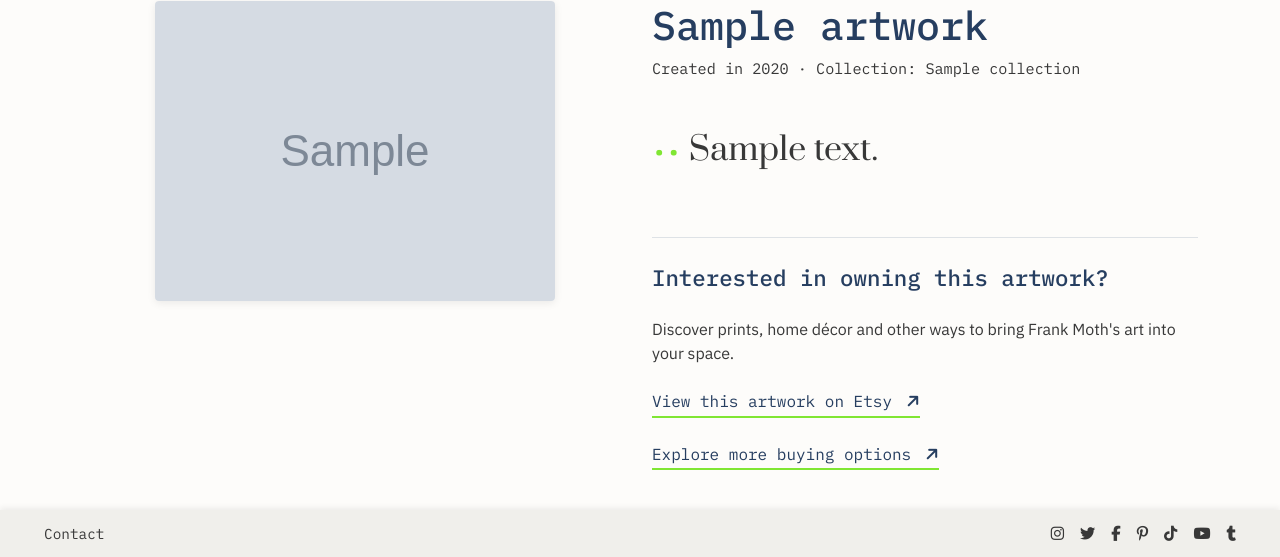
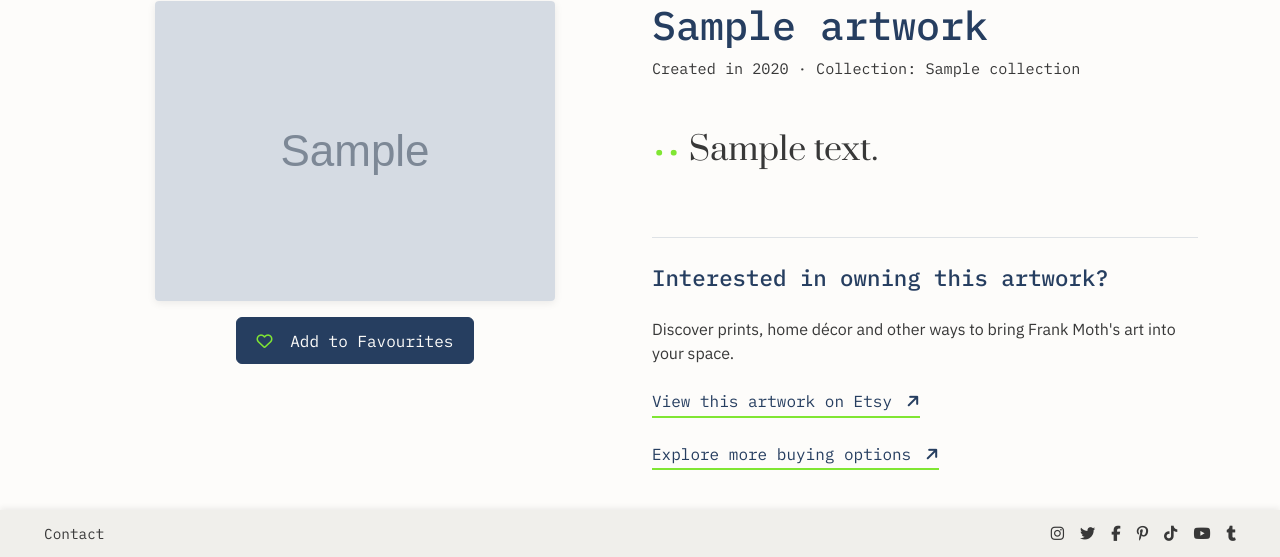
Before and after one commit to angela64711/fourth-milestone-project, a Django app: a page that uses artworks/templates/artworks/artwork_detail.html in a window 1280 px wide. Shown: the part 253-810 px from the top of the page. Run offline with Django 5.2, Linux system fonts and the light colour scheme; tables that the repository leaves empty hold one stand-in row (values such as "Sample post"); grey boxes marked "Sample" are stand-in pictures; some libraries are stand-ins or nearby versions.

Commit message:
Add authenticated artwork favourites functionality

```diff
--- a/artworks/models.py
+++ b/artworks/models.py
@@ -3,6 +3,8 @@ from django.db.models import Max
 from django.db.models.deletion import PROTECT
 from django.db.models.functions import Lower
 from django.utils.text import slugify
+
+from django.conf import settings
 
 
 class Collection(models.Model):
@@ -134,3 +136,33 @@ class Artwork(models.Model):
 
     def __str__(self):
         return self.title
+
+
+class Favourite(models.Model):
+    """
+    Stores artworks saved by registered users.
+    """
+
+    user = models.ForeignKey(
+        settings.AUTH_USER_MODEL,
+        on_delete=models.CASCADE,
+        related_name="favourites",
+    )
+    artwork = models.ForeignKey(
+        Artwork,
+        on_delete=models.CASCADE,
+        related_name="favourites",
+    )
+    created_on = models.DateTimeField(auto_now_add=True)
+
+    class Meta:
+        ordering = ["-created_on"]
+        constraints = [
+            models.UniqueConstraint(
+                fields=["user", "artwork"],
+                name="unique_user_artwork_favourite",
+            ),
+        ]
+
+    def __str__(self):
+        return f"{self.user} - {self.artwork}"
--- a/artworks/templates/artworks/artwork_detail.html
+++ b/artworks/templates/artworks/artwork_detail.html
@@ -10,13 +10,23 @@
 
 <main id="artwork-detail" class="container py-4">
 
-    <!-- Back to collection gallery -->
+
+    <!-- Back navigation -->
     <div class="mb-1 mb-lg-2 text-center text-lg-start">
-        <a href="{% url 'artworks' artwork.collection.slug %}?page={{ gallery_page }}" class="underline-link">
+        {% if from_favourites %}
+        <a href="{% url 'profiles:my_account' %}" class="underline-link">
+            <i class="fa-solid fa-arrow-left me-2" aria-hidden="true"></i>
+            Back to My Favourites
+        </a>
+        {% else %}
+        <a href="{% url 'artworks' artwork.collection.slug %}?page={{ gallery_page }}"
+            class="underline-link">
             <i class="fa-solid fa-arrow-left me-2" aria-hidden="true"></i>
             Back to Collection
         </a>
+        {% endif %}
     </div>
+
 
     <!-- Decorative heading -->
     <div id="artwork-detail-decoration" class="text-center mb-3 mb-lg-5" aria-hidden="true">
@@ -27,9 +37,42 @@
     <!-- Artwork and information -->
     <div class="row g-4">
 
-        <!-- Artwork image -->
+        <!-- Artwork image and favourite control -->
         <div class="col-12 col-lg-6">
-            <img src="{{ artwork.image.url }}" alt="{{ artwork.title }}" class="img-fluid mx-auto">
+            <img src="{{ artwork.image.url }}" alt="{{ artwork.title }}"
+                class="img-fluid mx-auto">
+
+            <!-- Favourite control -->
+            <div class="mt-3 text-center">
+                {% if user.is_authenticated %}
+                <form method="post" action="{% url 'toggle_favourite' artwork.slug %}">
+                    {% csrf_token %}
+
+                    {% if from_favourites %}
+                    <input type="hidden" name="from" value="favourites">
+                    {% else %}
+                    <input type="hidden" name="page" value="{{ gallery_page }}">
+                    {% endif %}
+
+                    <button type="submit" class="btn favourite-btn">
+                        {% if is_favourite %}
+                        <i class="fa-solid fa-heart me-2" aria-hidden="true"></i>
+                        Remove from Favourites
+                        {% else %}
+                        <i class="fa-regular fa-heart me-2" aria-hidden="true"></i>
+                        Add to Favourites
+                        {% endif %}
+                    </button>
+                </form>
+
+                    {% else %}
+                    <button type="button" class="btn favourite-btn"
+                        data-bs-toggle="modal" data-bs-target="#favouriteAuthModal">
+                        <i class="fa-regular fa-heart me-2" aria-hidden="true"></i>
+                        Add to Favourites
+                    </button>
+                    {% endif %}
+            </div>
         </div>
 
         <!-- Artwork information -->
@@ -91,4 +134,47 @@
 
 </main>
 
+<!-- Favourite authentication modal -->
+
+{% if not user.is_authenticated %}
+<div class="modal fade" id="favouriteAuthModal" tabindex="-1"
+    aria-labelledby="favouriteAuthModalLabel" aria-hidden="true">
+
+    <div class="modal-dialog modal-dialog-centered">
+        <div class="modal-content">
+
+            <div class="modal-header">
+                <h2 class="modal-title fs-5" id="favouriteAuthModalLabel">
+                    Add to Favourites
+                </h2>
+
+                <button type="button" class="btn-close"
+                    data-bs-dismiss="modal" aria-label="Close">
+                </button>
+            </div>
+
+            <div class="modal-body">
+                <p class="mb-0">
+                    Log in or create an account to save this artwork
+                    to your favourites.
+                </p>
+            </div>
+
+            <div class="modal-footer">
+                <a href="{% url 'account_login' %}?next={{ request.get_full_path|urlencode }}"
+                    class="btn btn-primary">
+                    Log In
+                </a>
+
+                <a href="{% url 'account_signup' %}?next={{ request.get_full_path|urlencode }}"
+                    class="btn btn-outline-secondary">
+                    Register
+                </a>
+            </div>
+
+        </div>
+    </div>
+</div>
+{% endif %}
+
 {% endblock %}
--- a/artworks/urls.py
+++ b/artworks/urls.py
@@ -3,6 +3,19 @@ from . import views
 
 urlpatterns = [
     path("", views.collections, name="art"),
-    path("<slug:slug>/", views.artworks, name="artworks"),
-    path("artwork/<slug:slug>/", views.artwork_detail, name="artwork_detail"),
+    path(
+        "<slug:slug>/",
+        views.artworks,
+        name="artworks",
+    ),
+    path(
+        "artwork/<slug:slug>/",
+        views.artwork_detail,
+        name="artwork_detail",
+    ),
+    path(
+        "artwork/<slug:slug>/favourite/",
+        views.toggle_favourite,
+        name="toggle_favourite",
+    ),
 ]
--- a/artworks/views.py
+++ b/artworks/views.py
@@ -1,7 +1,11 @@
 from django.core.paginator import Paginator
-from django.shortcuts import get_object_or_404, render
+from django.shortcuts import get_object_or_404, render, redirect
+from django.contrib import messages
+from django.contrib.auth.decorators import login_required
+from django.views.decorators.http import require_POST
+from django.urls import reverse
 
-from .models import Artwork, Collection
+from .models import Artwork, Collection, Favourite
 
 
 def collections(request):
@@ -42,13 +46,51 @@ def artworks(request, slug):
 
 def artwork_detail(request, slug):
     """
-    Display an individual artwork and its details.
+    Display an artwork and its details, including favourite status.
     """
     artwork = get_object_or_404(Artwork, slug=slug)
+
+    is_favourite = (
+        request.user.is_authenticated
+        and Favourite.objects.filter(
+            user=request.user,
+            artwork=artwork,
+        ).exists()
+    )
 
     context = {
         "artwork": artwork,
         "gallery_page": request.GET.get("page", "1"),
+        "is_favourite": is_favourite,
+        "from_favourites": request.GET.get("from") == "favourites",
     }
 
     return render(request, "artworks/artwork_detail.html", context)
+
+
+@login_required
+@require_POST
+def toggle_favourite(request, slug):
+    """
+    Add or remove an artwork from the user's favourites.
+    """
+    artwork = get_object_or_404(Artwork, slug=slug)
+
+    favourite, created = Favourite.objects.get_or_create(
+        user=request.user,
+        artwork=artwork,
+    )
+
+    if created:
+        messages.success(request, "Artwork added to your favourites.")
+    else:
+        favourite.delete()
+        messages.success(request, "Artwork removed from your favourites.")
+
+    if request.POST.get("from") == "favourites":
+        return redirect(
+            f"{reverse('artwork_detail', args=[artwork.slug])}?from=favourites"
+        )
+
+    page = request.POST.get("page", "1")
+    return redirect(f"{reverse('artwork_detail', args=[artwork.slug])}?page={page}")
--- a/static/css/art.css
+++ b/static/css/art.css
@@ -203,6 +203,33 @@
     box-shadow: 0 2px 8px rgba(0, 0, 0, 0.08);
 }
 
+/* Favourite button */
+.favourite-btn {
+    background-color: var(--dark-accent-color);
+    color: var(--off-white-color);
+    border: 1px solid var(--dark-accent-color);
+    border-radius: 0.375rem;
+    padding: 0.65rem 1.25rem;
+    transition: transform 0.2s ease, opacity 0.2s ease;
+}
+
+.favourite-btn:hover {
+    background-color: var(--dark-accent-color);
+    color: var(--off-white-color);
+    opacity: 0.9;
+    transform: translateY(-3px);
+}
+
+.favourite-btn:focus-visible {
+    outline: 2px solid var(--dark-accent-color);
+    outline-offset: 3px;
+}
+
+.favourite-btn .fa-heart {
+    color: var(--accent-color);
+}
+
+
 #buying-options-heading {
     color: var(--dark-accent-color);
     font-size: 1.4rem;
```
Also changed, not shown: profiles/templates/profiles/my_account.html (+30 -1 lines), profiles/views.py (+11 -2 lines), artworks/migrations/0009_favourite.py (added).
